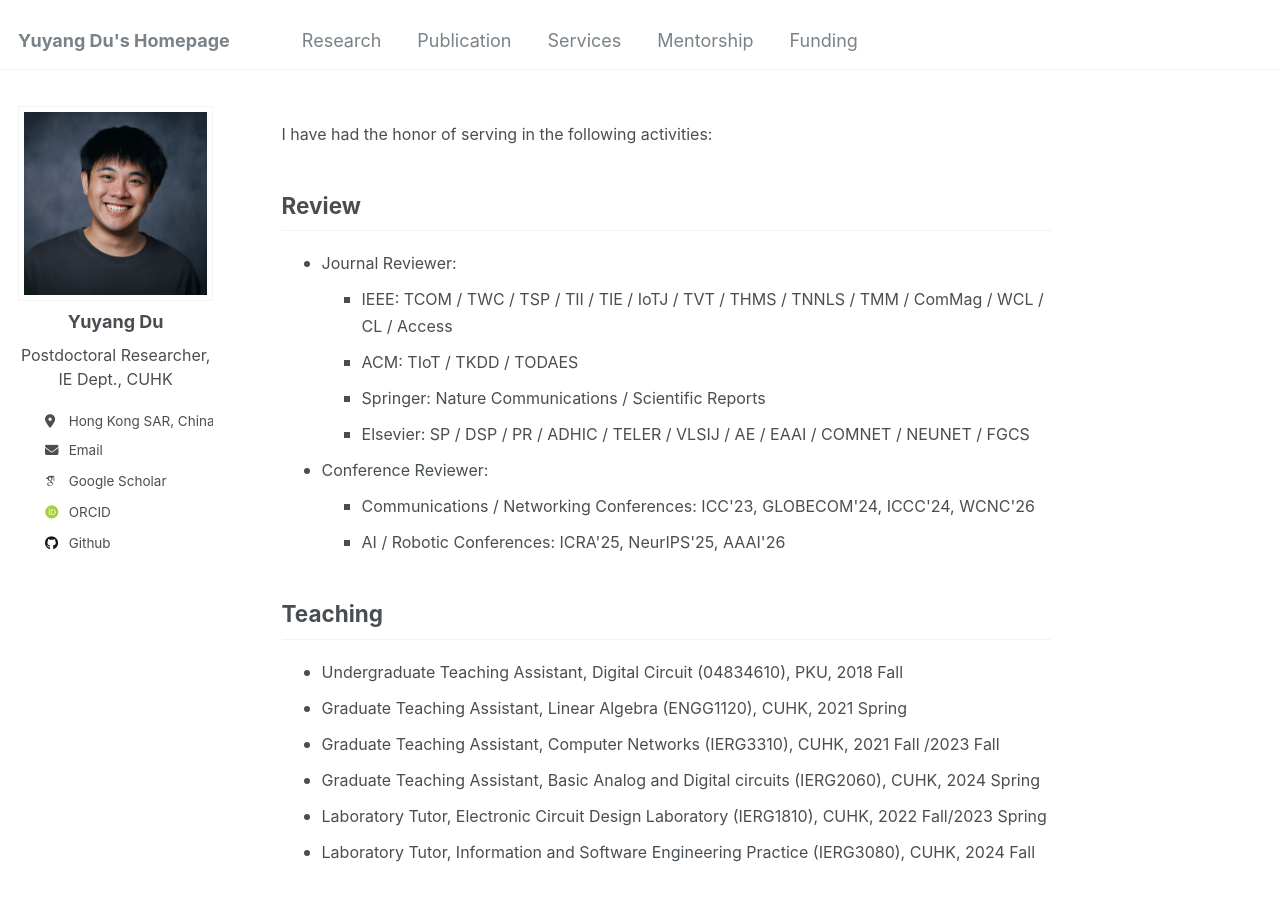
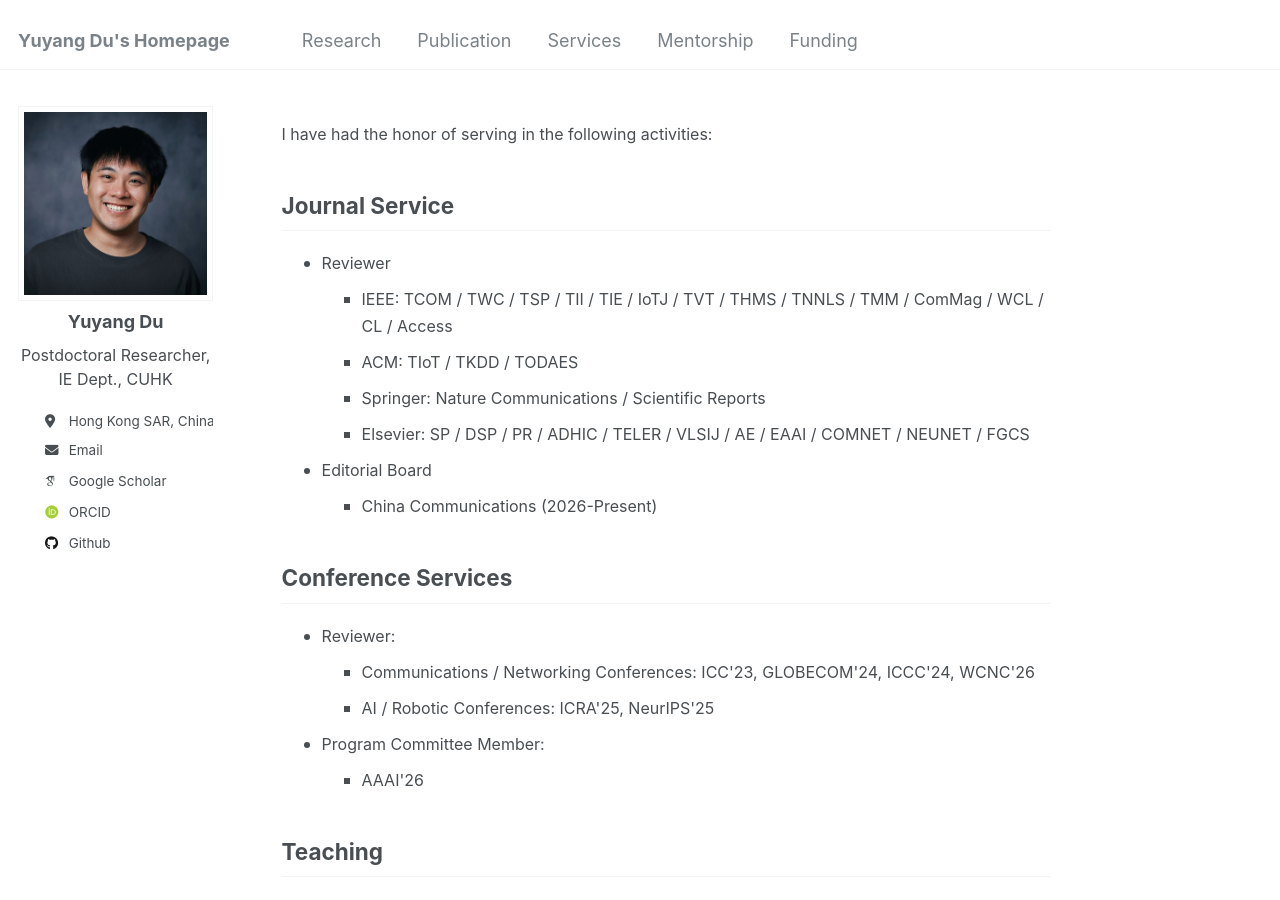
Before and after one commit to yuyangdu01/yuyangdu01.github.io, a Jekyll site: the page built from _pages/service.md, in a window 1280 px wide and 900 px high. Built offline with Jekyll 4.4.1, drawn with Linux system fonts in a browser that asks for light colours; some web fonts are replaced.

Commit message:
Update service.md

```diff
--- a/_pages/service.md
+++ b/_pages/service.md
@@ -16,10 +16,10 @@ redirect_from:
 
 <p style="text-align: justify;"><font size=3>I have had the honor of serving in the following activities: </font></p>
 
-Review
+Journal Service
 ------
 <ul>
-  <li><font size=3>Journal Reviewer:</font></li>
+  <li><font size=3>Reviewer</font></li>
     <ul style="margin-left: -40px;">
       <ul style="margin-left: 0px;">
         <li><font size=3>IEEE: TCOM / TWC / TSP / TII / TIE / IoTJ / TVT / THMS / TNNLS / TMM / ComMag / WCL / CL / Access</font></li>
@@ -28,14 +28,32 @@ Review
         <li><font size=3>Elsevier: SP / DSP / PR / ADHIC / TELER / VLSIJ / AE / EAAI / COMNET / NEUNET / FGCS</font></li>
       </ul>
     </ul>
-  <li><font size=3>Conference Reviewer:</font></li>
+  <li><font size=3>Editorial Board</font></li>
+    <ul style="margin-left: -40px;">
+      <ul style="margin-left: 0px;">
+        <li><font size=3> China Communications (2026-Present)</font></li>
+      </ul>
+    </ul>
+</ul>
+
+Conference Services
+------
+<ul>
+  <li><font size=3>Reviewer:</font></li>
     <ul style="margin-left: -40px;">
       <ul style="margin-left: 0px;">
         <li><font size=3> Communications / Networking Conferences: ICC'23, GLOBECOM'24, ICCC'24, WCNC'26</font></li>
-        <li><font size=3> AI / Robotic Conferences: ICRA'25, NeurIPS'25, AAAI'26</font></li>
+        <li><font size=3> AI / Robotic Conferences: ICRA'25, NeurIPS'25</font></li>
+      </ul>
+    </ul>
+    <li><font size=3>Program Committee Member:</font></li>
+    <ul style="margin-left: -40px;">
+      <ul style="margin-left: 0px;">
+        <li><font size=3> AAAI'26</font></li>
       </ul>
     </ul>
 </ul>
+
 
 Teaching
 ------
```
